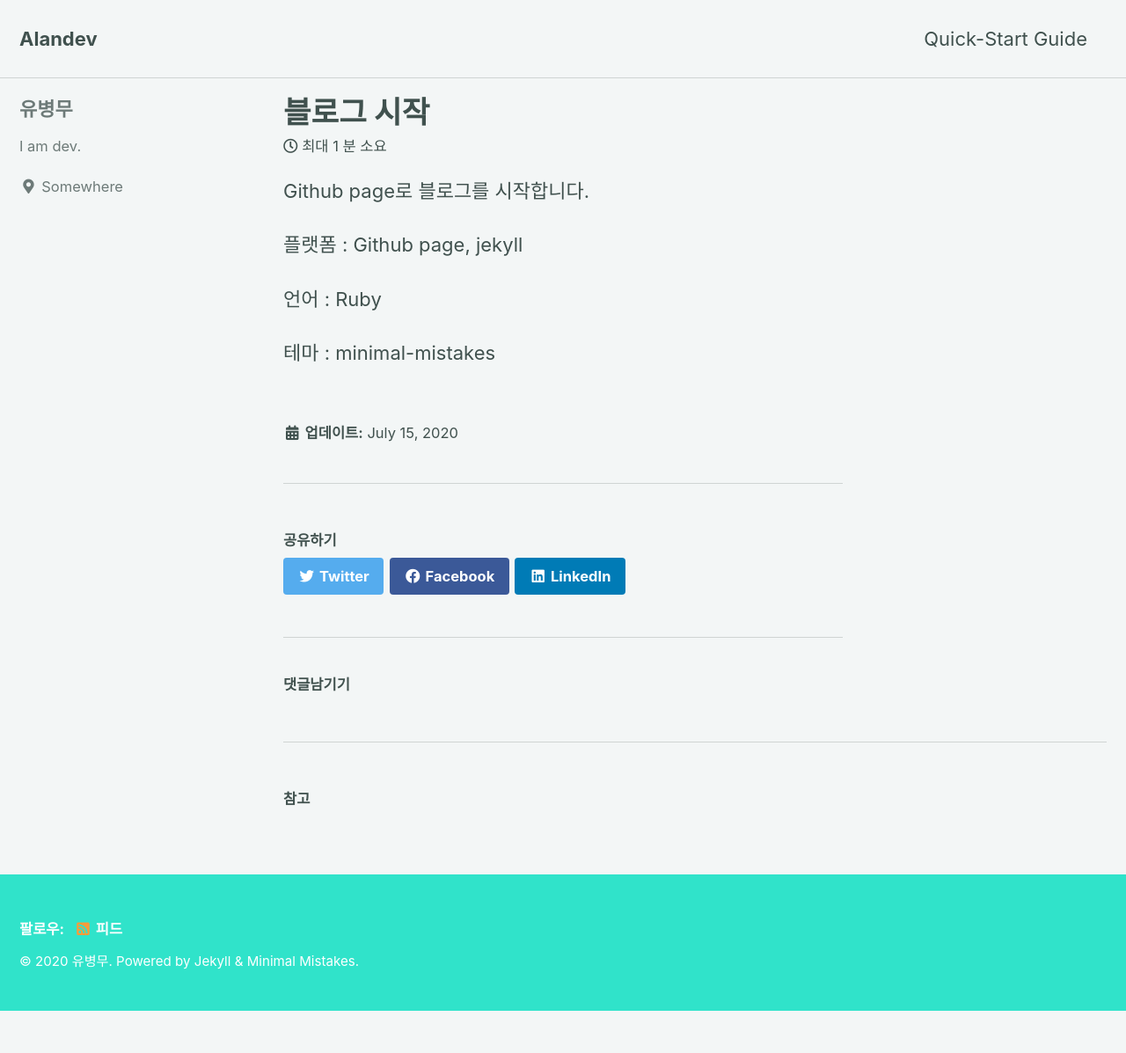
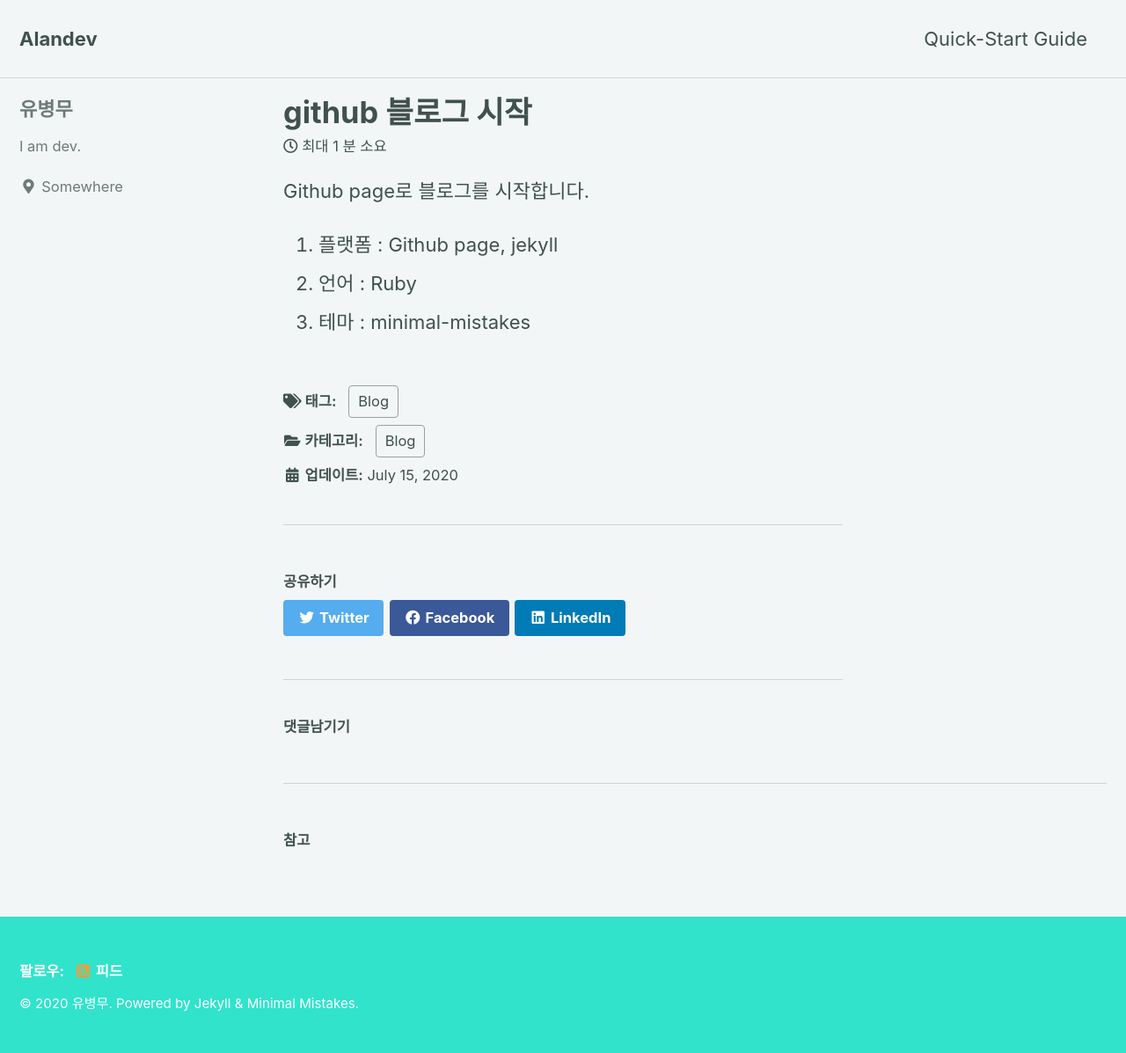
Before and after one commit to alandev38/alandev38.github.io, a Jekyll site: the page built from _posts/2020-07-15-블로그-시작.md, in a window 1280 px wide. Shown: the whole page at 88% size. Built offline with Jekyll 4.4.1, drawn with Linux system fonts in a browser that asks for light colours; cached includes are drawn as plain includes; comment, search, counter and statistics services are not loaded; before the commit the page ends 1149 px from its top, so only the background shows below that.

Commit message:
Update 2020-07-15-블로그-시작.md

```diff
--- a/_posts/2020-07-15-블로그-시작.md
+++ b/_posts/2020-07-15-블로그-시작.md
@@ -1,7 +1,15 @@
+---
+title:  "github 블로그 시작"
+excerpt: "블로그를 시작합니다."
+
+categories:
+  - Blog
+tags:
+  - Blog
+---
+
 Github page로 블로그를 시작합니다.
 
-플랫폼 : Github page, jekyll
-
-언어 : Ruby
-
-테마 : minimal-mistakes
+1. 플랫폼 : Github page, jekyll
+2. 언어 : Ruby
+3. 테마 : minimal-mistakes
```
